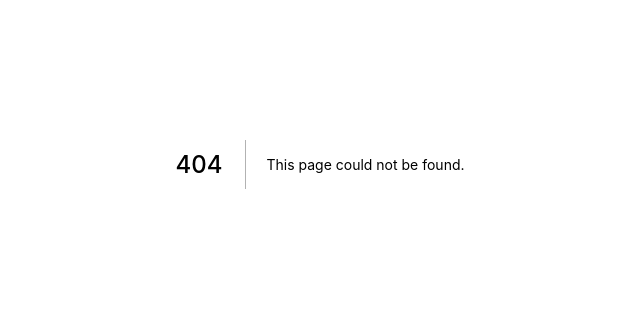
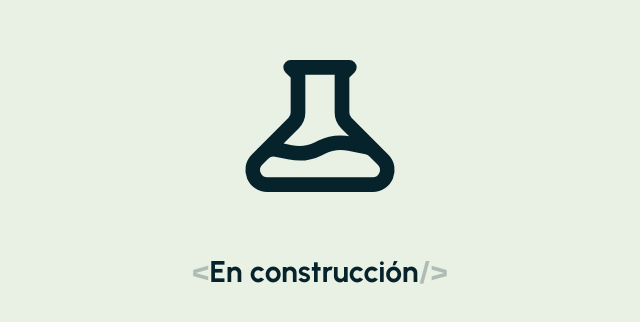
Before and after one commit to randreu28/ecodeliver.es, a Next.js app: page /empresa in a window 1280 px wide. Before the commit this address had no page. Shown: the part 236-558 px from the top of the page, without its empty margins (320-960 px from the left). Built offline with nearby package versions, Linux system fonts and the light colour scheme.

Commit message:
Creates the two main pages

```diff
--- /dev/null
+++ b/components/Webholder.jsx
@@ -0,0 +1,27 @@
+export default function WebHolder() {
+  return (
+    <div className="flex h-screen bg-neutral">
+      <div className="m-auto">
+        <svg
+          xmlns="http://www.w3.org/2000/svg"
+          className="h-16 md:h-24 lg:h-44 mx-auto mb-10 text-secondary"
+          fill="none"
+          viewBox="0 0 24 24"
+          stroke="currentColor"
+        >
+          <path
+            strokeLinecap="round"
+            strokeLinejoin="round"
+            strokeWidth="2"
+            d="M19.428 15.428a2 2 0 00-1.022-.547l-2.387-.477a6 6 0 00-3.86.517l-.318.158a6 6 0 01-3.86.517L6.05 15.21a2 2 0 00-1.806.547M8 4h8l-1 1v5.172a2 2 0 00.586 1.414l5 5c1.26 1.26.367 3.414-1.415 3.414H4.828c-1.782 0-2.674-2.154-1.414-3.414l5-5A2 2 0 009 10.172V5L8 4z"
+          />
+        </svg>
+        <p className="text-center text-secondary text-xl font-bold sm:text-2xl md:text-3xl">
+          <span className="opacity-25">&lt;</span>
+          En construcción
+          <span className="opacity-25">/&gt;</span>
+        </p>
+      </div>
+    </div>
+  );
+}
--- /dev/null
+++ b/pages/empresa.jsx
@@ -0,0 +1,5 @@
+import WebHolder from "../components/Webholder";
+
+export default function empresas() {
+  return <WebHolder />;
+}
--- /dev/null
+++ b/pages/particular.jsx
@@ -0,0 +1,5 @@
+import WebHolder from "../components/Webholder";
+
+export default function particulares() {
+  return <WebHolder />;
+}
```
